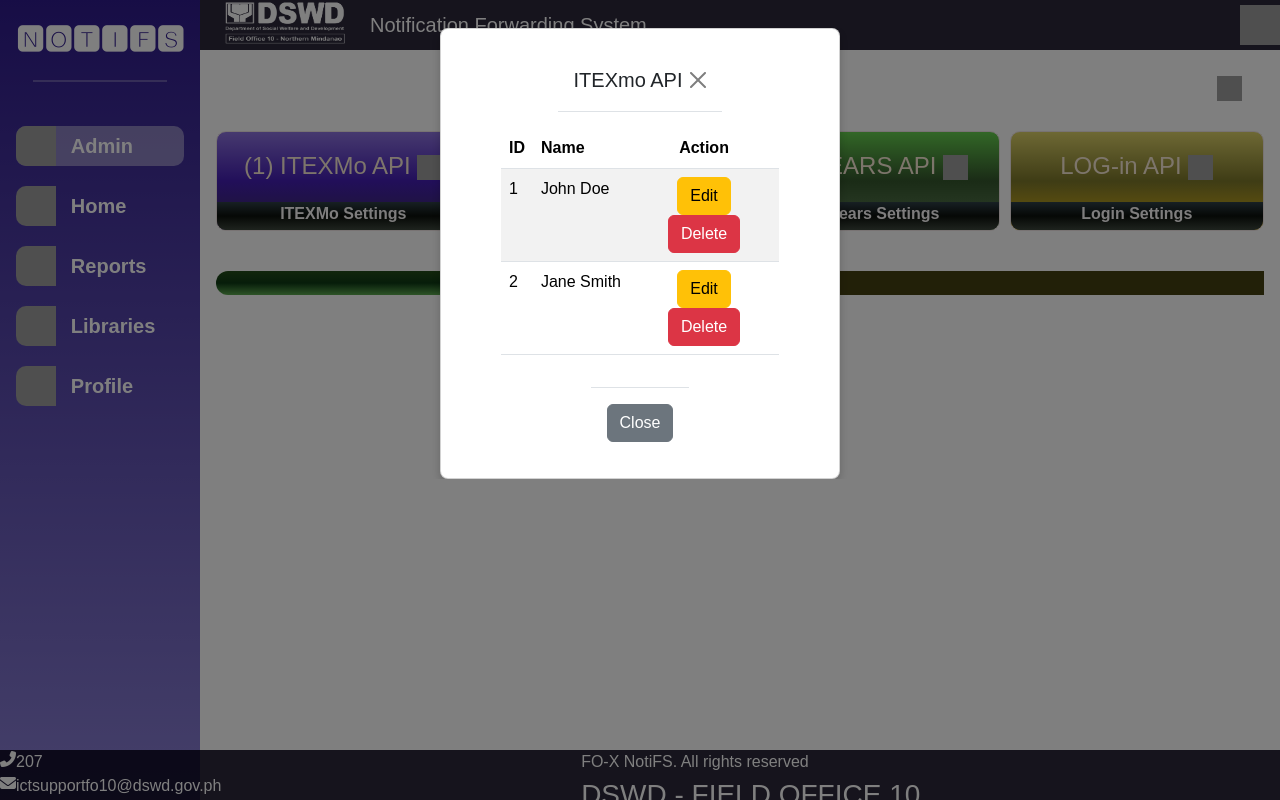
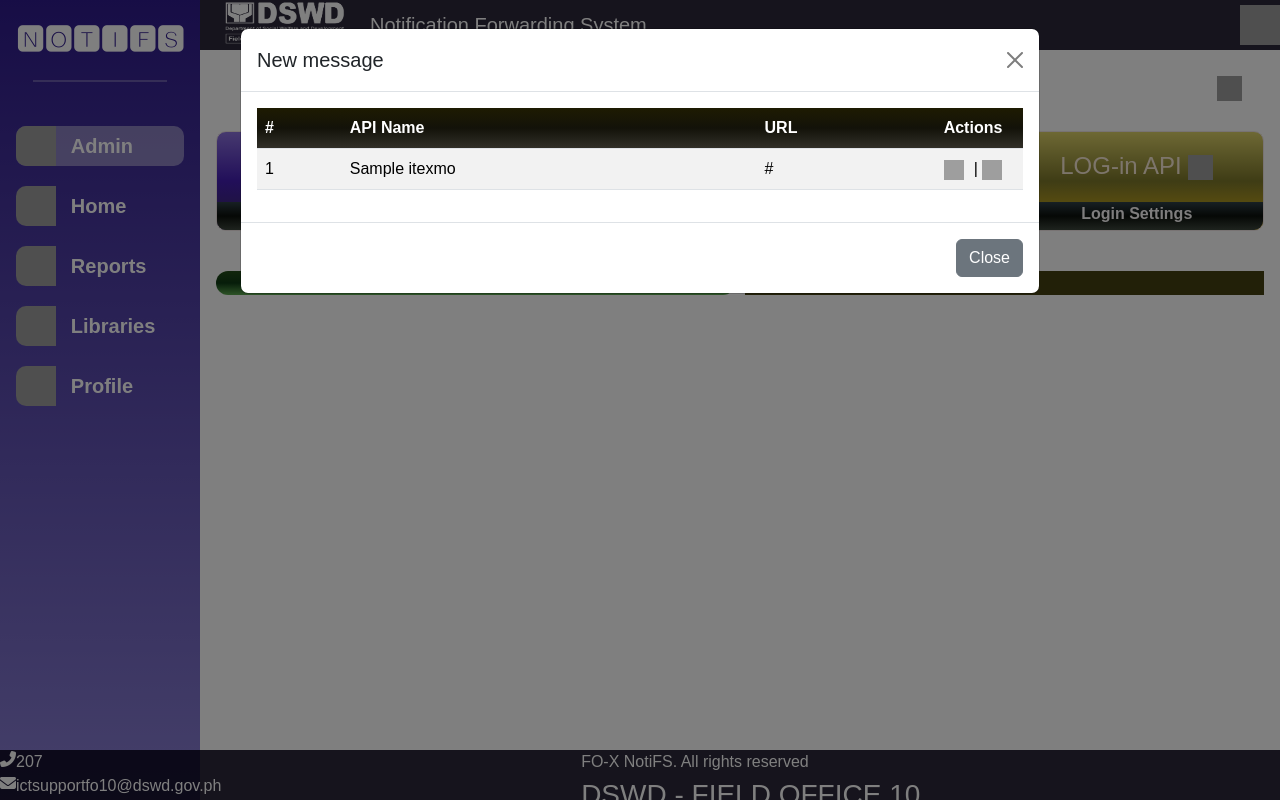
Before and after one commit to lordxaii12/NOTIFSy, a Flask app: page /admin in a window 1280 px wide, after a click that opens the changed part. Run offline with Flask 3, Linux system fonts and the light colour scheme; a user stored in the database is signed in; tables that the repository leaves empty hold one stand-in row (values such as "Sample post"); grey boxes are pictures that could not be loaded.

Commit message:
modal for itexmo

```diff
--- a/static/css/add_creds.css
+++ b/static/css/add_creds.css
@@ -10,6 +10,7 @@
     flex-direction: column;
     align-items: center;
 }
+
 .close-btn {
     position: absolute;
     top: 10px;
--- a/static/css/admin.css
+++ b/static/css/admin.css
@@ -1,9 +1,9 @@
 .setting_cont {
-    right: 0; /* Moves it to the very right corner */
+    right: 0;
     display: flex;
-    justify-content: flex-end; /* Ensures content stays aligned to the right */
+    justify-content: flex-end;
     align-items: center;
-    padding: 10px; /* Optional: Adds some spacing */
+    padding: 10px;
 }
 
 
@@ -147,12 +147,7 @@
     width: 100px;  /* Adjust the width as needed */
     text-align: center;  /* Center the content */
 }
-.table_icons{
-    width: 20px;
-    height: 20px;
-    margin-right: 10px;
-    cursor: pointer;
-}
+
 
 .table_icons:last-child {
     margin-right: 0; /* Remove right margin for the last icon */
--- /dev/null
+++ b/static/css/content.css
@@ -0,0 +1,6 @@
+.table_icons{
+    width: 20px;
+    height: 20px;
+    margin-right: 10px;
+    cursor: pointer;
+}
--- a/templates/admin.html
+++ b/templates/admin.html
@@ -13,7 +13,7 @@
 
 
 {% block content %}
-
+{% include "modals/contents_modals.html" %}
 <div class="row g-0 p-0 m-0">
     <div class="col-auto">
     </div>
@@ -28,7 +28,6 @@
                      data-bs-placement="bottom">
             </div>
             <div class="row first_row">
-
                 <div class="col itexmo_api">
                     <div class="top_line">
                         <div>
@@ -144,8 +143,8 @@
         </div>
     </div>
 </div>
-{% include "modals/contents_modals.html" %}
-{% include "modals/add_credentials.html" %}
+
+
 {% endblock %}
 
 {% block scripts %}
--- a/templates/base.html
+++ b/templates/base.html
@@ -68,11 +68,6 @@
 
     <script src="https://cdn.jsdelivr.net/npm/bootstrap@5.3.0/dist/js/bootstrap.bundle.min.js"></script>
     <script src="{{ url_for('static', filename='js/utils.js') }}"></script>
-
-
-
-
 </body>
 
-
 </html>
--- a/templates/modals/contents_modals.html
+++ b/templates/modals/contents_modals.html
@@ -1,67 +1,36 @@
-<style>
-        /* Center the modal horizontally and vertically */
-    .modal-dialog {
-        display: flex;
-        justify-content: center;
-        align-items: center;
-    }
-
-    /* Fix the size of the "Action" column */
-    .table th:nth-child(3),
-    .table td:nth-child(3) {
-        width: 150px; /* Adjust the size as needed */
-        text-align: center; /* Center the content inside the column */
-    }
-
-    /* Ensure the modal content is centered in the window */
-    .modal-content {
-        margin: 0 auto;
-        max-width: 80%; /* Adjust modal size, you can use px or % */
-    }
-
-    /* Optional: Style buttons for better alignment */
-    .table td button {
-        margin: 0 5px;
-    }
-</style>
+<link rel="stylesheet" href="{{ url_for('static', filename='css/content.css') }}">
 
 
 
-<div class="modal-lg modal fade" id="itexmoModal" data-bs-backdrop="static" data-bs-keyboard="false" tabindex="-1" aria-labelledby="itexmoModalLabel" aria-hidden="true">
+<div class="modal fade" id="itexmoModal" data-bs-backdrop="static" data-bs-keyboard="false" tabindex="-1" aria-labelledby="itexmoModalLabel" aria-hidden="true">
     <div class="modal-dialog modal-lg">
         <div class="modal-content">
         <div class="modal-header">
-                <h5 class="modal-title" id="itexmoModalLabel">ITEXmo API</h5>
+            <h1 class="modal-title fs-5" id="itexmoModalLabel">New message</h1>
             <button type="button" class="btn-close" data-bs-dismiss="modal" aria-label="Close"></button>
         </div>
         <div class="modal-body">
-                <!-- Table inside the modal -->
-                <table class="table table-striped">
-                <thead>
+            <table class="table table-striped table-hover">
+                <thead class="header_tbl_user">
                     <tr>
-                        <th scope="col">ID</th>
-                        <th scope="col">Name</th>
-                        <th scope="col">Action</th>
+                        <th>#</th>
+                        <th>API Name</th>
+                        <th>URL</th>
+                        <th>Actions</th>
                     </tr>
                 </thead>
                 <tbody>
+                    {% for data in itexmo_data%}
                     <tr>
-                        <td>1</td>
-                        <td>John Doe</td>
+                        <td>{{ loop.index }}</td>
+                        <td>{{data.itexmo_name }}</td>
+                        <td>{{data.itexmo_url}}</td>
                         <td>
-                            <button class="btn btn-warning">Edit</button>
-                            <button class="btn btn-danger">Delete</button>
+                            <img class="table_icons" src="{{ url_for('static', filename='images/colorful/global/delete_icon.svg') }}" alt="delete" />|
+                            <img class="table_icons" src="{{ url_for('static', filename='images/colorful/global/edit_icon.svg') }}" alt="edit" />
                         </td>
                     </tr>
-                        <tr>
-                        <td>2</td>
-                        <td>Jane Smith</td>
-                        <td>
-                            <button class="btn btn-warning">Edit</button>
-                            <button class="btn btn-danger">Delete</button>
-                        </td>
-                    </tr>
-                    <!-- Add more rows as needed -->
+                    {% endfor%}
                 </tbody>
             </table>
         </div>
```
Lines whose indentation alone changed are shown as unchanged.
